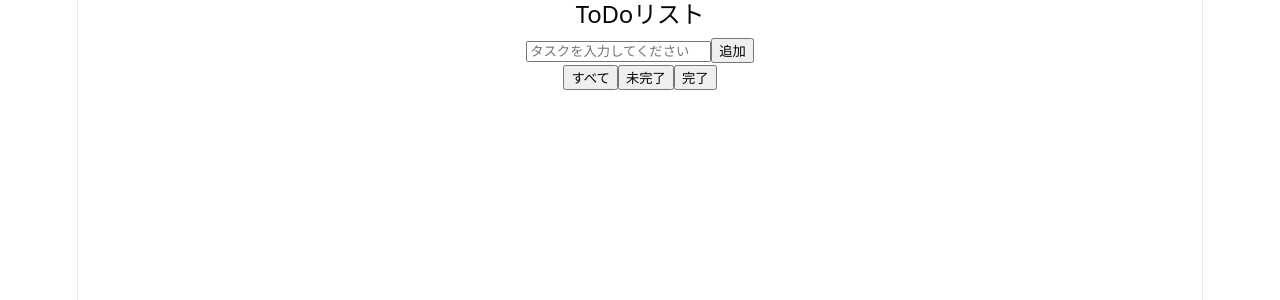
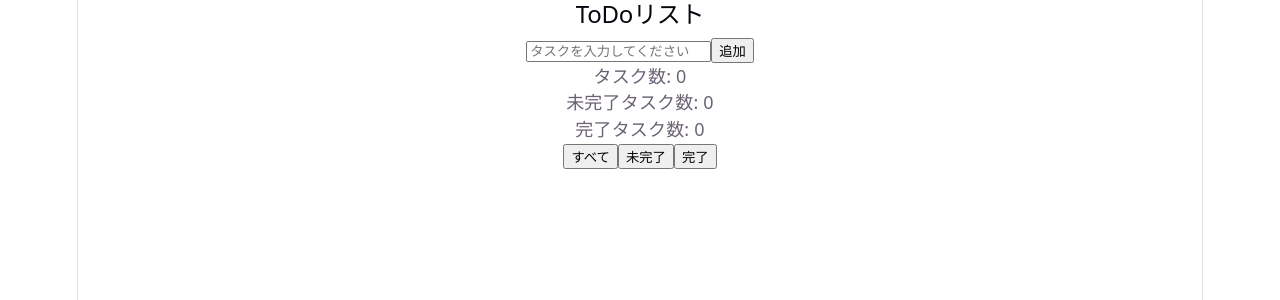
Before and after one commit to Ryoran-ran/React-Ts-ToDoList, a React (Vite) app: page / in a window 1280 px wide. Shown: the top 300 px of the page. Built offline with nearby package versions, Linux system fonts and the light colour scheme.

Commit message:
feat:タスク数を表示

```diff
--- a/src/App.tsx
+++ b/src/App.tsx
@@ -56,6 +56,12 @@ function App() {
         <button onClick={addTask}>追加</button>
       </div>
 
+      {/* タスク数 */}
+      <div>
+        <p>タスク数: {tasks.length}</p>
+        <p>未完了タスク数: {tasks.filter(task => !task.completed).length}</p>
+        <p>完了タスク数: {tasks.filter(task => task.completed).length}</p>
+      </div>
       {/* フィルタリング */}
       <div>
         <button onClick={() => setFilter('all')}>すべて</button>
```
